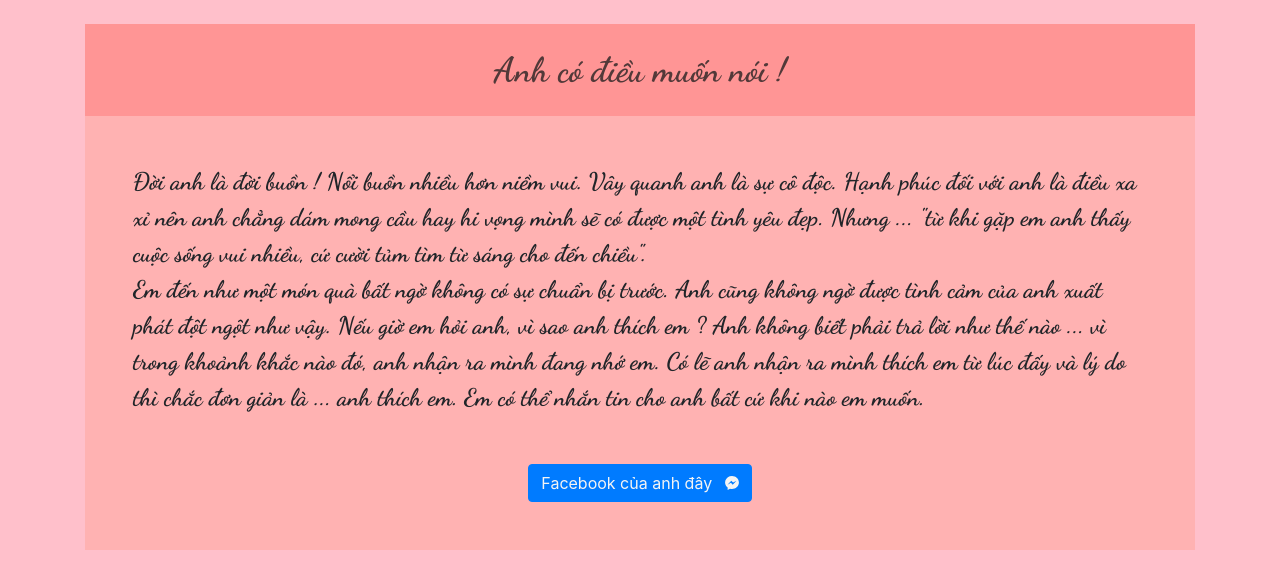
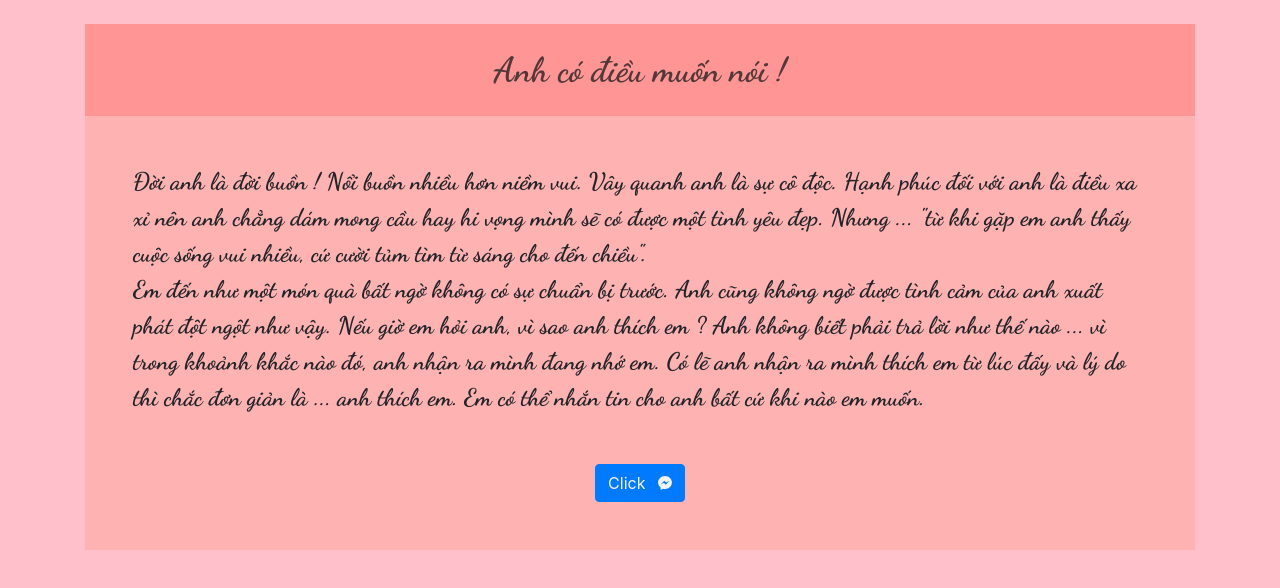
Before and after one commit to lucnguyendinh/-nh-L-c, a plain HTML site: page index2.html in a window 1280 px wide. Drawn offline with nearby package versions, Linux system fonts and the light colour scheme; a script that the page names is missing.

Commit message:
Update index2.html

```diff
--- a/index2.html
+++ b/index2.html
@@ -25,7 +25,7 @@
 							Đời anh là đời buồn ! Nổi buồn nhiều hơn niềm vui. Vây quanh anh là sự cô độc. Hạnh phúc đối với anh là điều xa xỉ nên anh chẳng dám mong cầu hay hi vọng mình sẽ có được một tình yêu đẹp. Nhưng ... "từ khi gặp em anh thấy cuộc sống vui nhiều, cứ cười tủm tìm từ sáng cho đến chiều".<br>Em đến như một món quà bất ngờ không có sự chuẩn bị trước. Anh cũng không ngờ được tình cảm của anh xuất phát đột ngột như vậy. Nếu giờ em hỏi anh, vì sao anh thích em ? Anh không biết phải trả lời như thế nào ... vì trong khoảnh khắc nào đó, anh nhận ra mình đang nhớ em. Có lẽ anh nhận ra mình thích em từ lúc đấy và lý do thì chắc đơn giản là ... anh thích em. Em có thể nhắn tin cho anh bất cứ khi nào em muốn.
 						</div>
 						<div class="col-12 text-center">
-							<div class="btn btn-primary mb-5"><a href="https://www.facebook.com/profile.php?id=100022933269173" style="color: #f4f4f4;">Facebook của anh đây <i class="fab fa-facebook-messenger ml-2"></i></a></div>
+							<div class="btn btn-primary mb-5"><a href="https://www.facebook.com/profile.php?id=100022933269173" style="color: #f4f4f4;">Click <i class="fab fa-facebook-messenger ml-2"></i></a></div>
 						</div>
 					</div>
 				</div>
```
